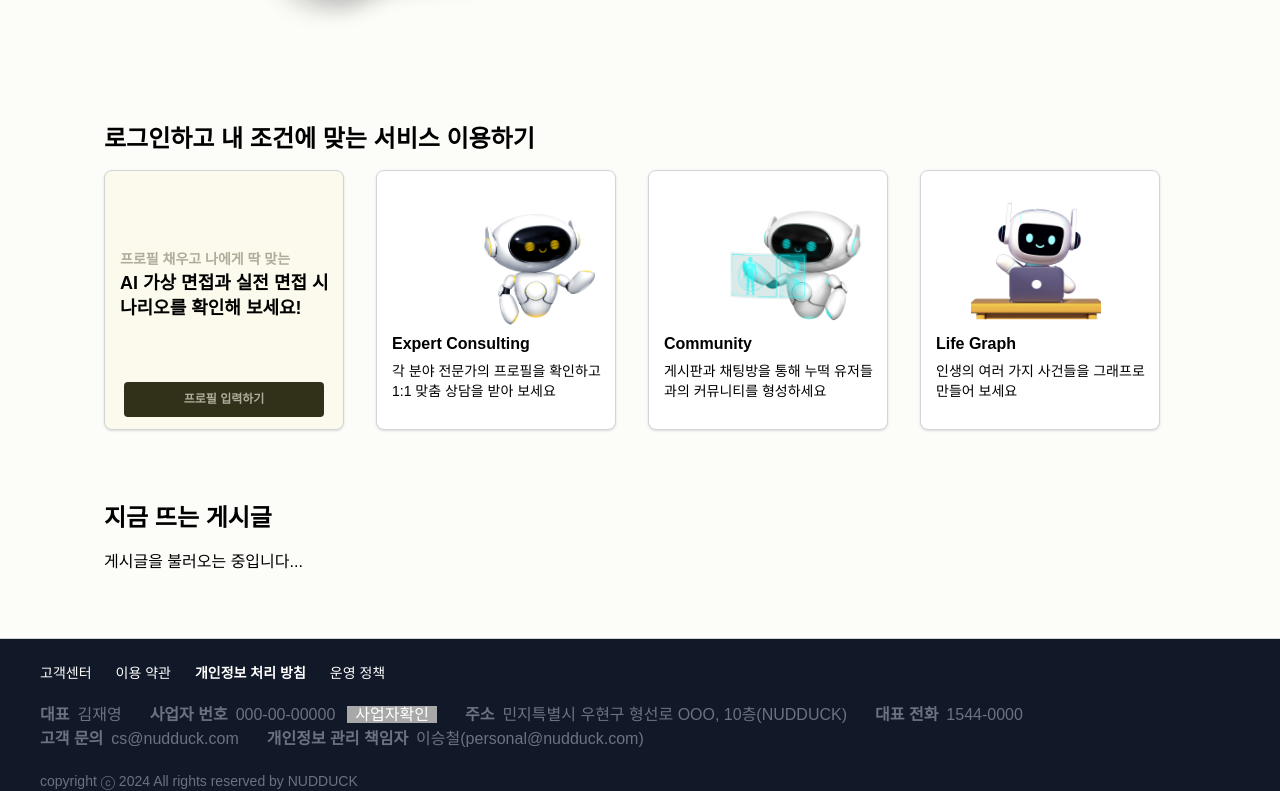
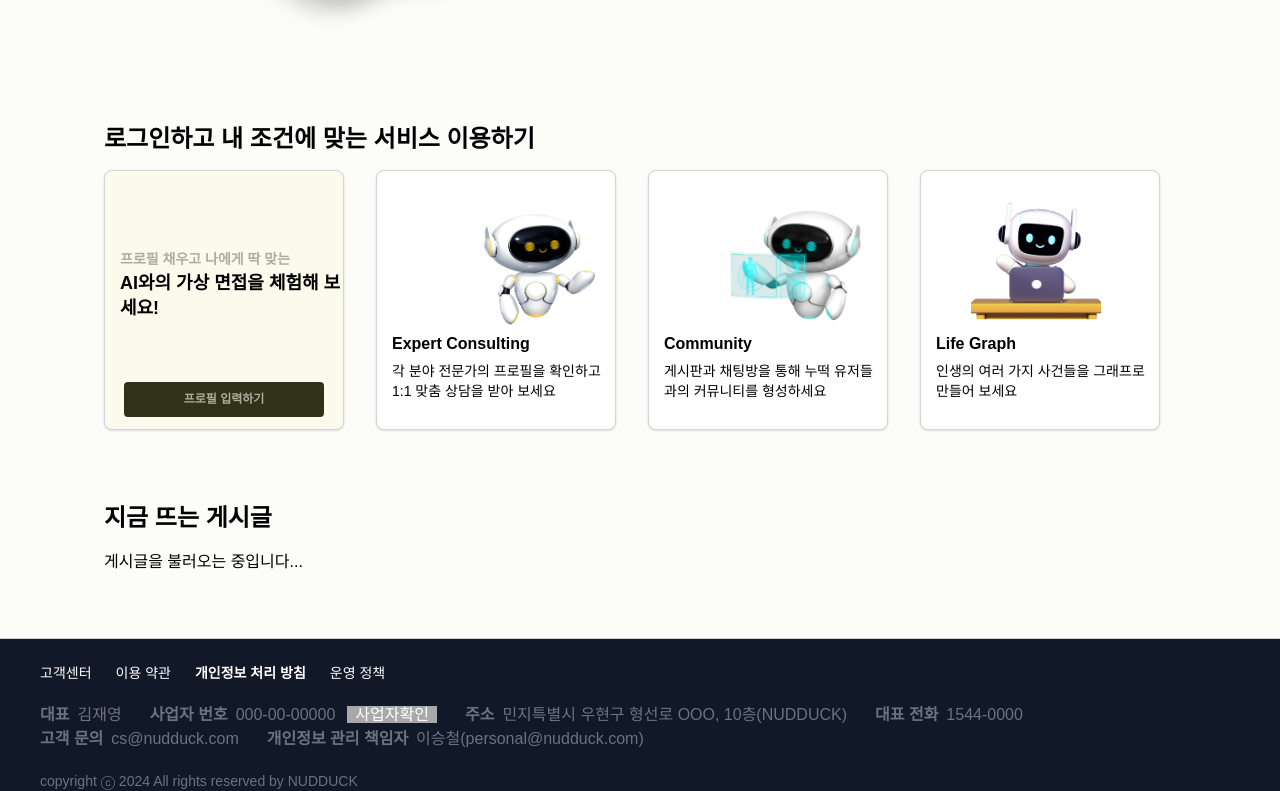
Before and after one commit to remazitensi/nudduck, a React (Vite) app in the folder client/: page /HomePage in a window 1280 px wide. Shown: the part 884-1675 px from the top of the page. Built offline with nearby package versions, Linux system fonts and the light colour scheme; no server answers; a web font is replaced by a local one.

Commit message:
:fire: Remove: 불필요한 텍스트 제거

```diff
--- a/client/src/pages/HomePage.tsx
+++ b/client/src/pages/HomePage.tsx
@@ -224,7 +224,7 @@ const HomePage = () => {
             {/* 첫 번째 카드 */}
             <div className='relative h-[260px] w-[240px] rounded-lg border border-gray-300 bg-[#fbfaec] p-4 shadow transition-all duration-300 hover:border-[#AEAC9A] hover:shadow-lg'>
               <div className='absolute left-[15px] top-[76px] text-sm font-semibold leading-[25px] text-[#aeac9a]'>프로필 채우고 나에게 딱 맞는</div>
-              <div className='absolute left-[15px] top-[100px] text-lg font-bold leading-[25px] text-black'>AI 가상 면접과 실전 면접 시나리오를 확인해 보세요!</div>
+              <div className='absolute left-[15px] top-[100px] text-lg font-bold leading-[25px] text-black'>AI와의 가상 면접을 체험해 보세요!</div>
               <button
                 className='absolute bottom-[12px] left-1/2 h-[35px] w-[200px] -translate-x-1/2 transform rounded bg-[#313119] text-center text-xs font-bold leading-[25px] text-[#aeac9a]'
                 onClick={() => navigate('/my-page')} // 버튼 클릭 시 /my-page로 이동
--- a/client/src/pages/MainPage.tsx
+++ b/client/src/pages/MainPage.tsx
@@ -141,7 +141,6 @@ const MainPage = () => {
             <ul className='mx-4 list-none p-0 text-left text-[20px]'>
               <li className='mb-3 text-gray-700'>1. 온라인으로 언제 어디서나</li>
               <li className='mb-3 text-gray-700'>2. AI를 통한 실전과 유사한 면접 프로세스</li>
-              <li className='mb-3 text-gray-700'>3. 가상 면접 종료 후 즉각적 피드백</li>
             </ul>
           </div>
 
```
